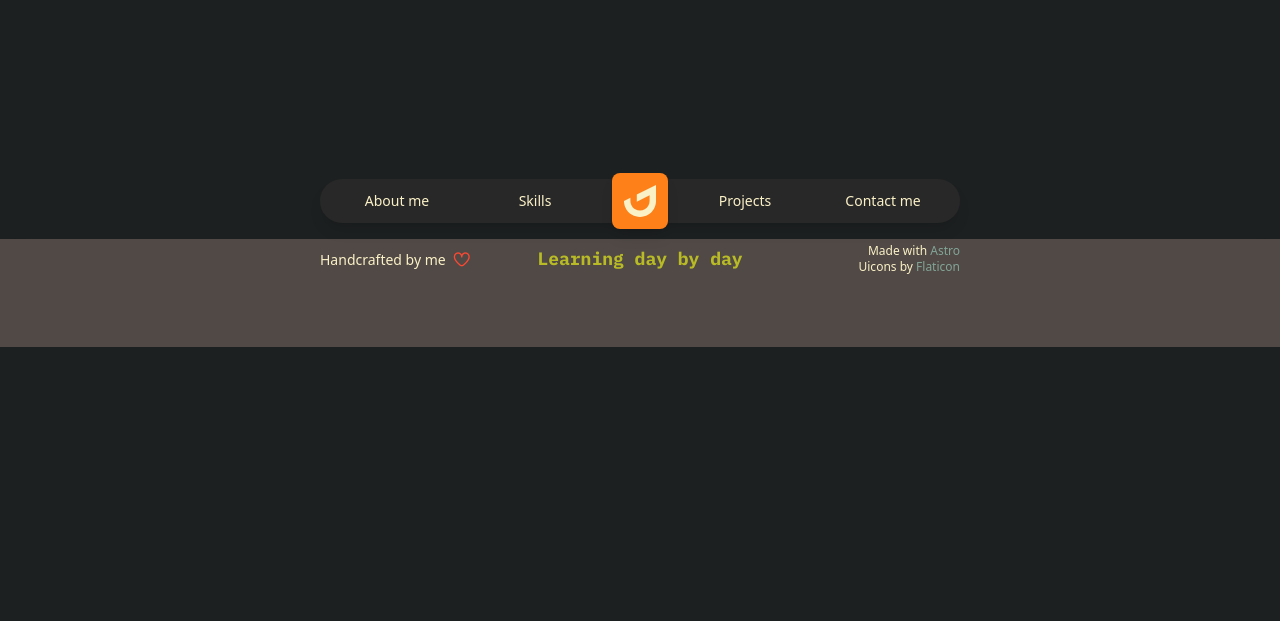
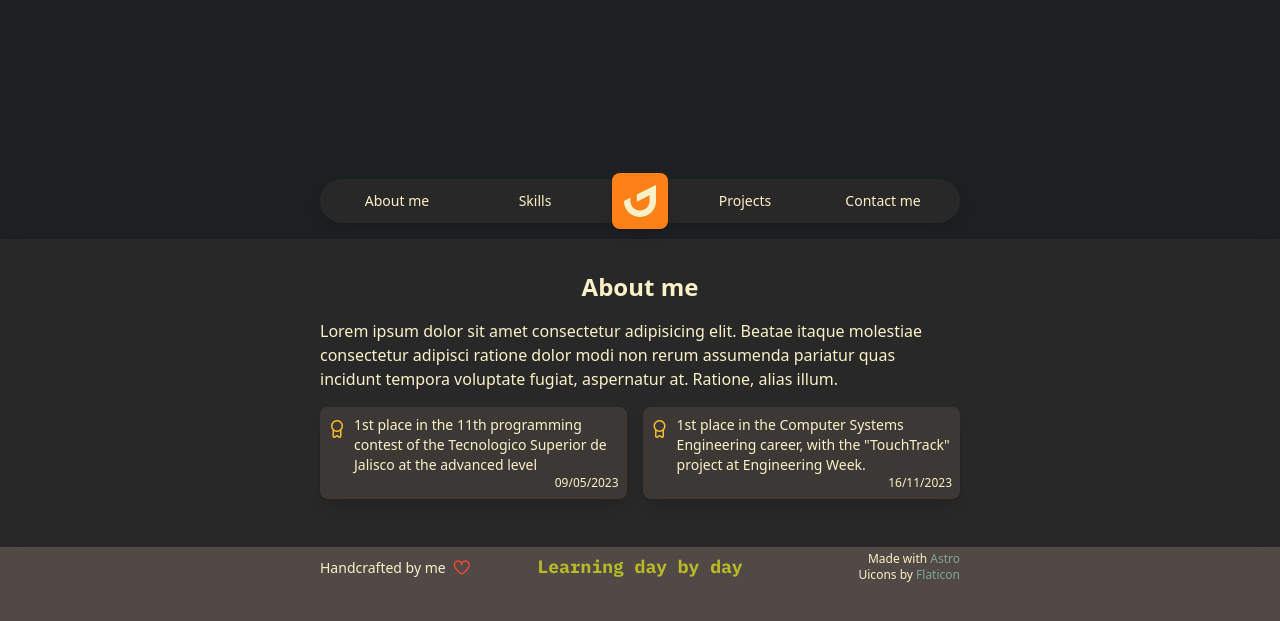
Before and after one commit to GRJorge/portfolio, an Astro site: page / in a window 1280 px wide. Shown: the part 561-1182 px from the top of the page. Before the commit the page ends 908 px from the top, so only its background shows below. Built offline with nearby package versions, Linux system fonts and the light colour scheme; Astro itself is replaced by a stand-in of ours.

Commit message:
About me section

```diff
--- /dev/null
+++ b/src/components/aboutme.component.astro
@@ -0,0 +1,38 @@
+<article class="flex justify-center shadow-lg text-light bg-dark-300 py-8">
+  <div class="w-1/2">
+    <section>
+      <h2 class="text-center font-bold text-2xl mb-4">About me</h2>
+      <p>
+        Lorem ipsum dolor sit amet consectetur adipisicing elit. Beatae itaque
+        molestiae consectetur adipisci ratione dolor modi non rerum assumenda
+        pariatur quas incidunt tempora voluptate fugiat, aspernatur at. Ratione,
+        alias illum.
+      </p>
+      <div class="flex text-sm my-4 gap-4 items-center">
+        <div class="flex flex-col p-2 bg-dark-200 rounded-lg shadow-lg hover:scale-105 transition-all">
+          <div class="flex gap-2">
+            <i class="text-lg text-yellow fi fi-rr-badge"></i>
+            <p>
+              1st place in the 11th programming contest of the Tecnologico Superior de Jalisco at the advanced level
+            </p>
+          </div>
+          <div class="self-end text-xs">
+            <span>09/05/2023</span>
+          </div>
+        </div>
+        <div class="flex flex-col p-2 bg-dark-200 rounded-lg shadow-lg hover:scale-105 transition-all">
+          <div class="flex gap-2">
+            <i class="text-lg text-yellow fi fi-rr-badge"></i>
+            <p>
+              1st place in the Computer Systems Engineering career, with the
+              "TouchTrack" project at Engineering Week.
+            </p>
+          </div>
+          <div class="self-end text-xs">
+            <span>16/11/2023</span>
+          </div>
+        </div>
+      </div>
+    </section>
+  </div>
+</article>
--- a/src/pages/index.astro
+++ b/src/pages/index.astro
@@ -1,9 +1,10 @@
 ---
 import Main from "../layouts/main.layout.astro";
+import Aboutme from "../components/aboutme.component.astro";
 ---
 
 <Main title="GRJorge portfolio">
-
+  <Aboutme />
 </Main>
 
 <style>
```
